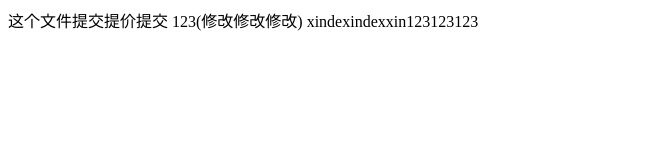
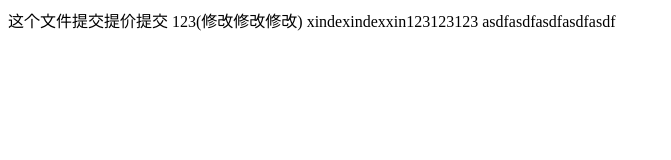
Before and after one commit to zyp-beier/gitLearning, a plain HTML site: page index2.html in a window 1280 px wide. Shown: the whole page, without its empty margins (0-671 px from the left). Drawn offline with Linux system fonts and the light colour scheme.

Commit message:
记录一

```diff
--- a/index2.html
+++ b/index2.html
@@ -10,5 +10,6 @@
  这个文件提交提价提交
 123(修改修改修改)
 xindexindexxin123123123
+asdfasdfasdfasdfasdf
 </body>
 </html>
```
